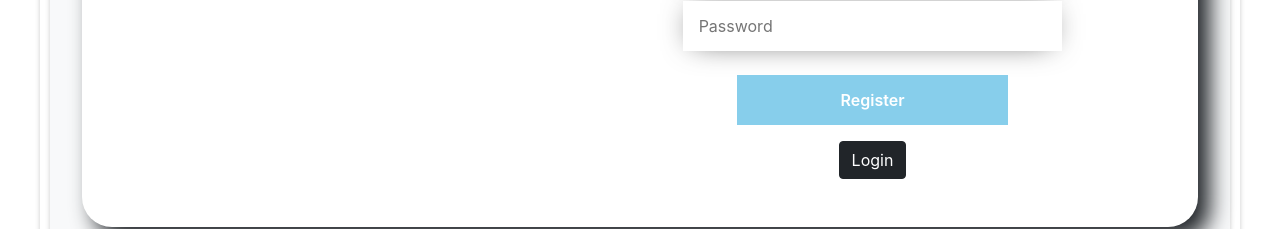
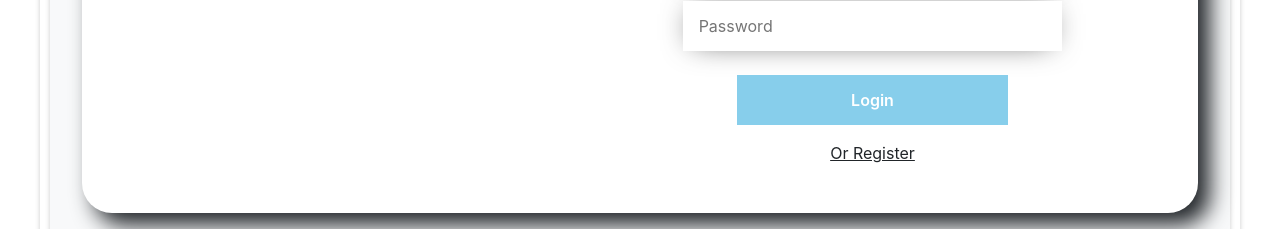
Before and after one commit to chrisclarkedev/Solez-Shop, a React (Create React App) app: page /login in a window 1280 px wide. Shown: the part 490-719 px from the top of the page. Built offline with nearby package versions, Linux system fonts and the light colour scheme.

Commit message:
added register

```diff
--- a/src/components/section/Login.js
+++ b/src/components/section/Login.js
@@ -38,15 +38,11 @@ export class Login extends Component {
                   </div>
                   <div className="form-row py-3">
                     <div className="offset-1 col-lg-10">
-                      <button class="btn1">Register</button>
+                      <button class="btn1">Login</button>
                     </div>
                   </div>
-                  <div class="col-mid-12">
-                    <button type="submit" class="btn btn-dark">
-                      Login
-                    </button>
-                  </div>
                 </form>
+                <u>Or Register</u>
               </div>
             </div>
           </div>
```
